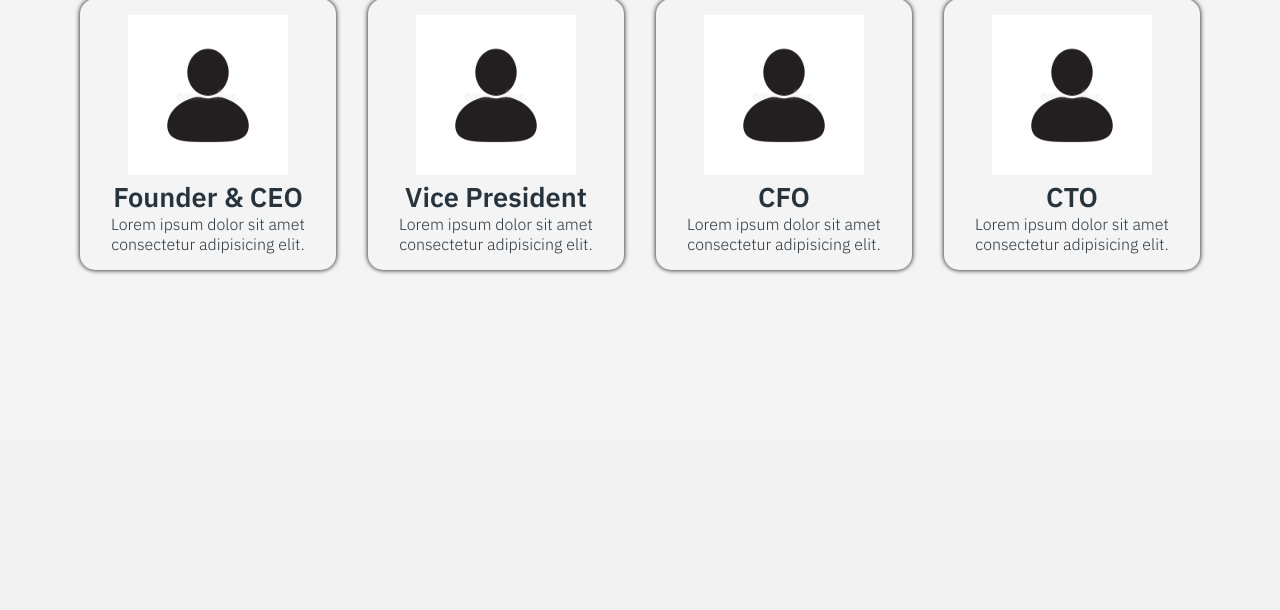
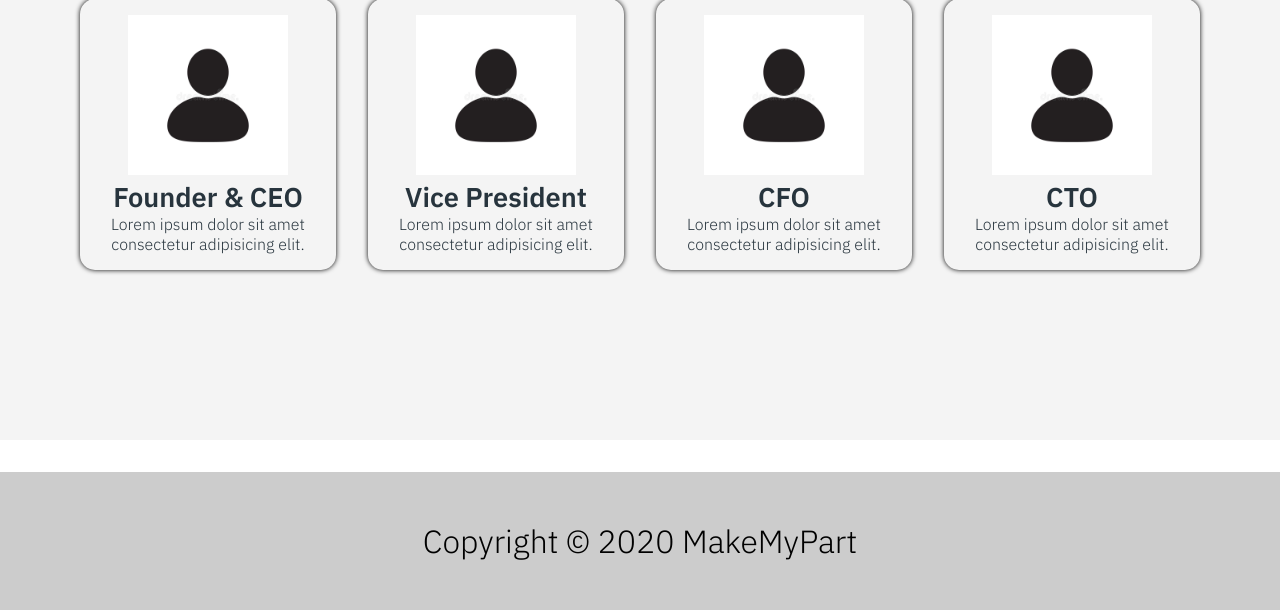
Before and after one commit to ShubhamKaudewar/MakeMyPart, a PHP site: page / in a window 1280 px wide. Shown: the part 4751-5361 px from the top of the page. Before the commit the page ends 5025 px from the top, so only its background shows below. Run offline with PHP 8.4, Linux system fonts and the light colour scheme.

Commit message:
footerAddedToHomePage

```diff
--- a/index.html
+++ b/index.html
@@ -159,6 +159,12 @@
         </div>
     </section>
 
+    <footer>
+        <div class="footerTitle">
+            Copyright © 2020 MakeMyPart
+        </div>
+    </footer>
+
     <script src="./common/jquery/jquery.min.js"></script>
     <script src="./scroll/script.js"></script>
     <script src="./smoothScroll/script.js"></script>
--- a/main.css
+++ b/main.css
@@ -309,6 +309,20 @@ nav{
     font-size: 1rem;
 }
 
+
+/* Footer */
+footer{
+    margin-top: 2rem;
+    background-color: rgba(0,0,0,0.2);
+}
+.footerTitle{
+    color: black;
+    font-family: ibmplexsans-light;
+    font-size: 2rem;
+    text-align: center;
+    padding: 3rem 0 3rem 0;
+}
+
 @media screen and (max-device-width:500px), screen and (max-width:500px){
     .navbarDesktop{
         display: none;
@@ -415,4 +429,9 @@ nav{
         margin: 2rem 10% 2rem 10%;
         height: 50vh;
     }
+    /* Footer */
+    .footerTitle{
+        font-size: 1.3rem;
+        padding: 2rem 0 2rem 0;
+    }
 }
```
